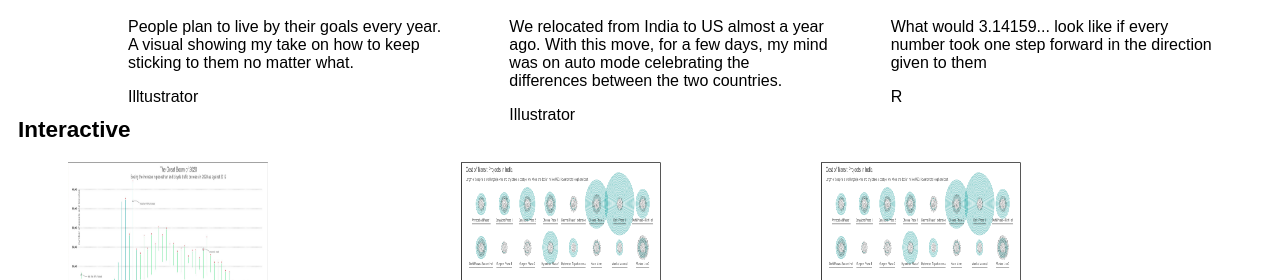
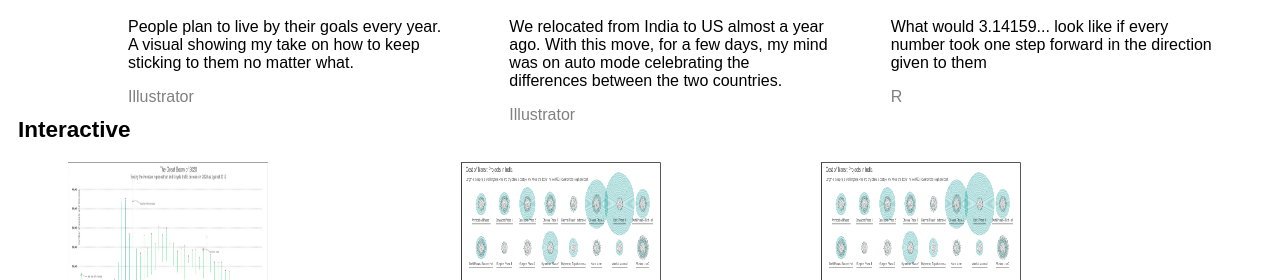
Before and after one commit to vaishalivr/vaishalivr.github.io, a Jekyll site: the page built from index.md, in a window 1280 px wide. Shown: the part 547-827 px from the top of the page. Built offline with Jekyll 4.4.1, drawn with Linux system fonts in a browser that asks for light colours; our own code applies the rules of GitHub Pages for plain Markdown files; a script that is not in the unit is left out.

Commit message:
Create default.html

```diff
--- a/_layouts/default.html
+++ b/_layouts/default.html
@@ -38,7 +38,7 @@
 		</a>
 		<div>
 			<p>People plan to live by their goals every year. A visual showing my take on how to keep sticking to them no matter what.</p>
-			<p>Illtustrator</p>
+			<p style = 'color:grey'>Illustrator</p>
 		</div>
 	</article>
 
@@ -48,7 +48,7 @@
 		</a>
 		<div>
 			<p>We relocated from India to US almost a year ago. With this move, for a few days, my mind was on auto mode celebrating the differences between the two countries.</p>
-			<p>Illustrator</p>
+			<p style = 'color:grey'>Illustrator</p>
 		</div>
       	</article>
 
@@ -58,7 +58,7 @@
 		</a>
 		<div>
  			<p>What would 3.14159... look like if every number took one step forward in the direction given to them</p>
-			<p>R</p>
+			<p style = 'color:grey'>R</p>
 		</div>
 	</article>
       </section>
```
